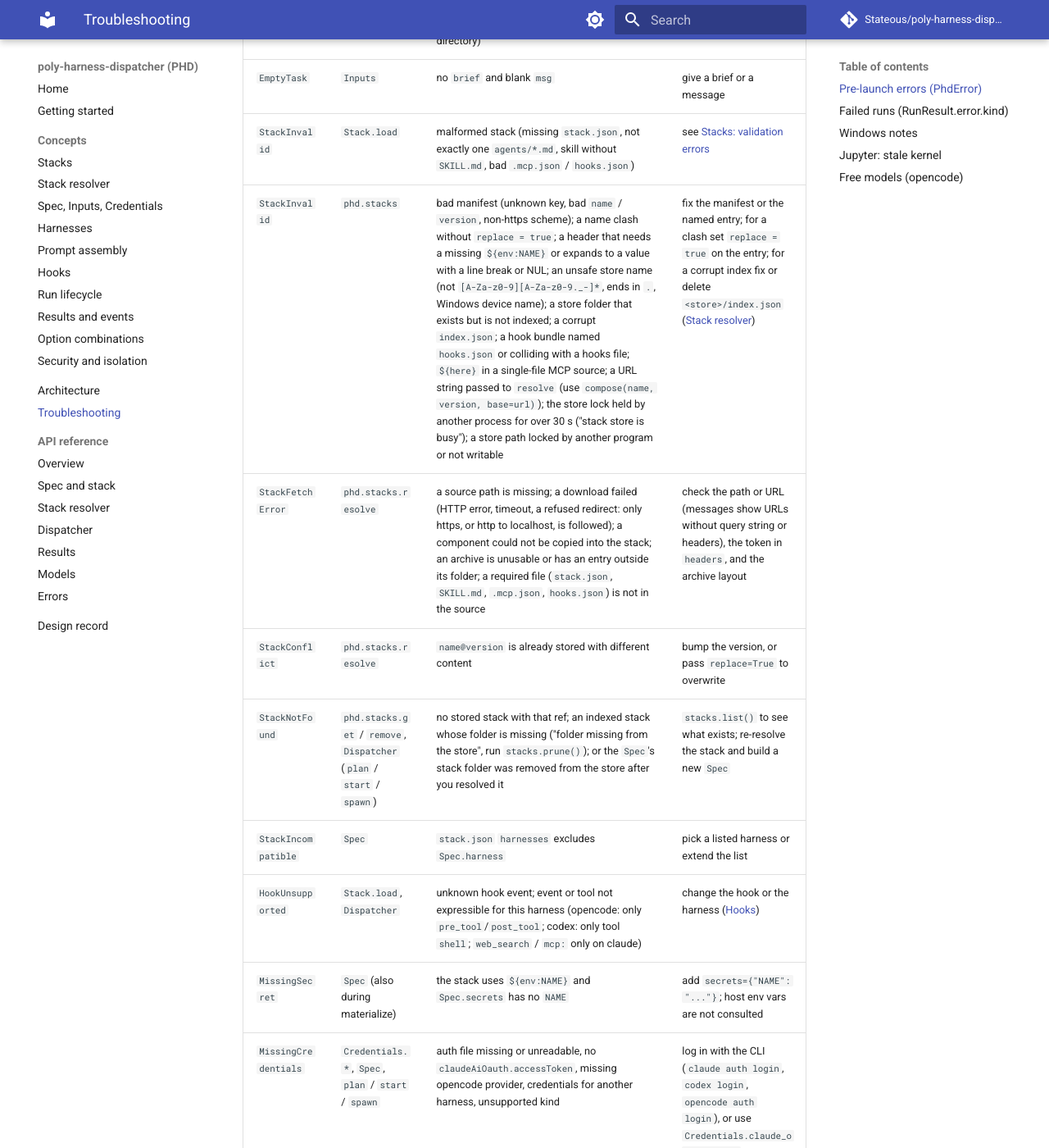
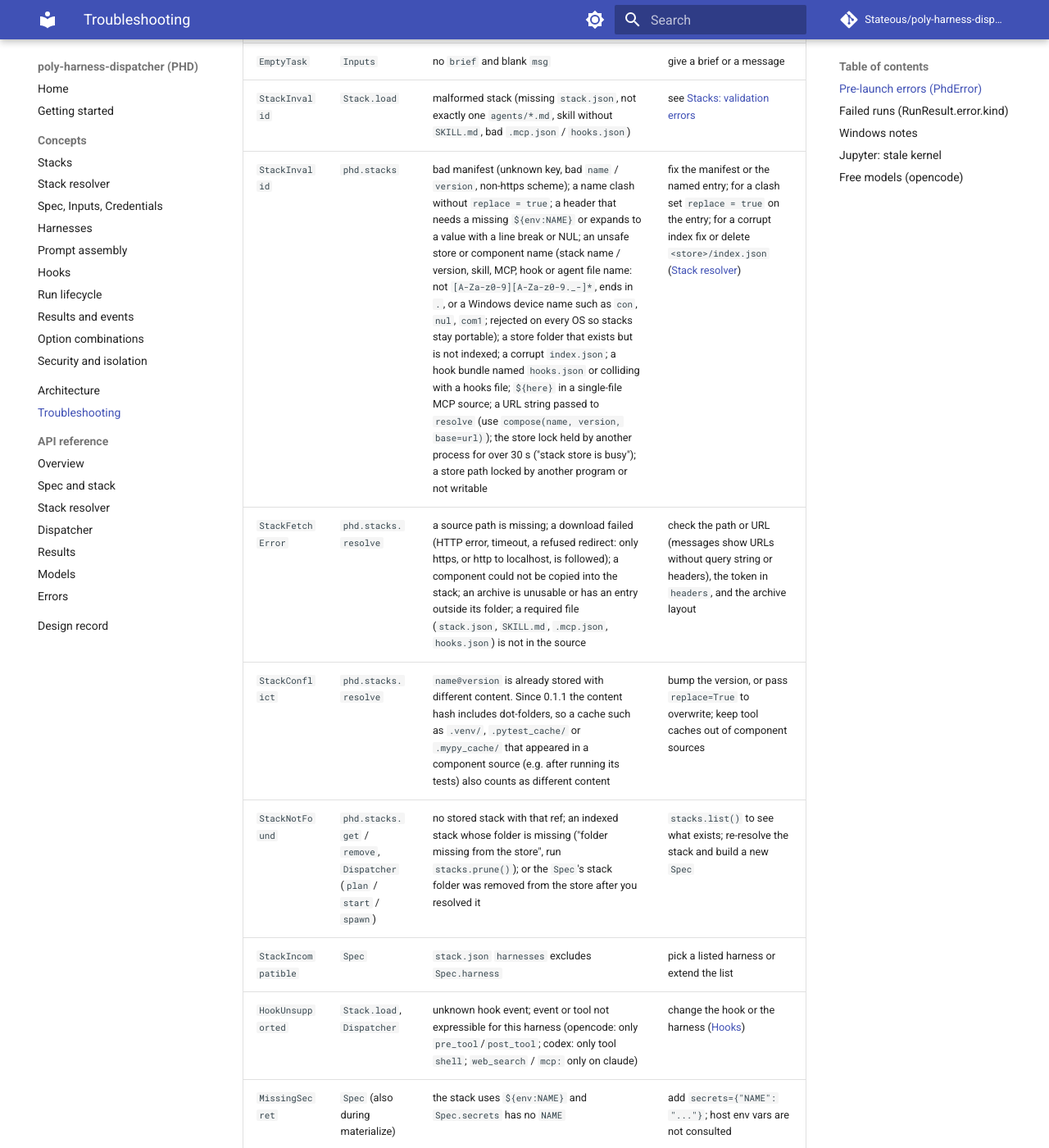
Before and after one commit to StateousLabs/poly-harness-dispatcher, an MkDocs documentation site: the page built from docs/troubleshooting.md, in a window 1280 px wide and 1400 px high, scrolled down 764 px. Shown: the whole window at 82% size. Built offline with MkDocs 1.6.1 and Material for MkDocs 9.7.7, drawn with Linux system fonts in a browser that asks for light colours; comment, search, counter and statistics services are not loaded; some of the changed text lies outside the part shown.

Commit message:
Troubleshooting: 0.1.1 name rule, dot-folder hash conflicts, sweep wait, codex token refresh
Co-Authored-By: Claude Opus 5.5 <noreply@anthropic.com>
Claude-Session: https://claude.ai/code/session_013Y5zqw3Gd7dFuxyoGDVHGQ

```diff
--- a/docs/troubleshooting.md
+++ b/docs/troubleshooting.md
@@ -15,9 +15,9 @@ All inherit from `phd.PhdError`; each message names the file, field or value inv
 | `InputNotFound` | `Inputs` | `brief` or `rules` is not a file (relative paths resolve against the Python process's current directory) | use an absolute path |
 | `EmptyTask` | `Inputs` | no `brief` and blank `msg` | give a brief or a message |
 | `StackInvalid` | `Stack.load` | malformed stack (missing `stack.json`, not exactly one `agents/*.md`, skill without `SKILL.md`, bad `.mcp.json` / `hooks.json`) | see [Stacks: validation errors](concepts/stacks.md#validation-errors) |
-| `StackInvalid` | `phd.stacks` | bad manifest (unknown key, bad `name` / `version`, non-https scheme); a name clash without `replace = true`; a header that needs a missing `${env:NAME}` or expands to a value with a line break or NUL; an unsafe store name (not `[A-Za-z0-9][A-Za-z0-9._-]*`, ends in `.`, Windows device name); a store folder that exists but is not indexed; a corrupt `index.json`; a hook bundle named `hooks.json` or colliding with a hooks file; `${here}` in a single-file MCP source; a URL string passed to `resolve` (use `compose(name, version, base=url)`); the store lock held by another process for over 30 s ("stack store is busy"); a store path locked by another program or not writable | fix the manifest or the named entry; for a clash set `replace = true` on the entry; for a corrupt index fix or delete `<store>/index.json` ([Stack resolver](concepts/stack-resolver.md)) |
+| `StackInvalid` | `phd.stacks` | bad manifest (unknown key, bad `name` / `version`, non-https scheme); a name clash without `replace = true`; a header that needs a missing `${env:NAME}` or expands to a value with a line break or NUL; an unsafe store or component name (stack name / version, skill, MCP, hook or agent file name: not `[A-Za-z0-9][A-Za-z0-9._-]*`, ends in `.`, or a Windows device name such as `con`, `nul`, `com1`; rejected on every OS so stacks stay portable); a store folder that exists but is not indexed; a corrupt `index.json`; a hook bundle named `hooks.json` or colliding with a hooks file; `${here}` in a single-file MCP source; a URL string passed to `resolve` (use `compose(name, version, base=url)`); the store lock held by another process for over 30 s ("stack store is busy"); a store path locked by another program or not writable | fix the manifest or the named entry; for a clash set `replace = true` on the entry; for a corrupt index fix or delete `<store>/index.json` ([Stack resolver](concepts/stack-resolver.md)) |
 | `StackFetchError` | `phd.stacks.resolve` | a source path is missing; a download failed (HTTP error, timeout, a refused redirect: only https, or http to localhost, is followed); a component could not be copied into the stack; an archive is unusable or has an entry outside its folder; a required file (`stack.json`, `SKILL.md`, `.mcp.json`, `hooks.json`) is not in the source | check the path or URL (messages show URLs without query string or headers), the token in `headers`, and the archive layout |
-| `StackConflict` | `phd.stacks.resolve` | `name@version` is already stored with different content | bump the version, or pass `replace=True` to overwrite |
+| `StackConflict` | `phd.stacks.resolve` | `name@version` is already stored with different content. Since 0.1.1 the content hash includes dot-folders, so a cache such as `.venv/`, `.pytest_cache/` or `.mypy_cache/` that appeared in a component source (e.g. after running its tests) also counts as different content | bump the version, or pass `replace=True` to overwrite; keep tool caches out of component sources |
 | `StackNotFound` | `phd.stacks.get` / `remove`, `Dispatcher` (`plan` / `start` / `spawn`) | no stored stack with that ref; an indexed stack whose folder is missing ("folder missing from the store", run `stacks.prune()`); or the `Spec`'s stack folder was removed from the store after you resolved it | `stacks.list()` to see what exists; re-resolve the stack and build a new `Spec` |
 | `StackIncompatible` | `Spec` | `stack.json` `harnesses` excludes `Spec.harness` | pick a listed harness or extend the list |
 | `HookUnsupported` | `Stack.load`, `Dispatcher` | unknown hook event; event or tool not expressible for this harness (opencode: only `pre_tool`/`post_tool`; codex: only tool `shell`; `web_search` / `mcp:` only on claude) | change the hook or the harness ([Hooks](concepts/hooks.md)) |
@@ -27,7 +27,7 @@ All inherit from `phd.PhdError`; each message names the file, field or value inv
 | `UnsupportedFeature` | `plan` / `start` / `spawn` with `session_id` | `Inputs.rules` on a resumed turn ("rules cannot be passed when resuming a session": rules are part of the session's system prompt) | resume without `rules`; the session's original rules are re-applied automatically (start a new session to change them) |
 | `InvalidSpec` | `Spec` | blank `model`; bad `project_config` / `autonomy`; non-bool `harness_builtins` / `schema_repair`; `timeout_s` / `budget_usd` not positive or not finite (NaN, infinity); `idle_timeout_s` not a positive finite number; `output_schema` that is not a valid JSON Schema (the message names the problem and its path), including one with a `$ref` that does not resolve (`unresolvable $ref: ...`; remote references are never fetched) | fix the value |
 | `InvalidRunsRoot` | `Dispatcher` | codex with `runs_root` under the system temp directory | use a `runs_root` outside `%TEMP%` / `/tmp` (the default `~/.phd/runs` is fine) |
-| `NotResumable` | `plan` / `start` / `spawn` with `session_id` | another live run is using the session right now ("is busy with run …"); the session's recorded home is not `<runs_root>/<run_id>/home` of a run in this ledger ("is not a run home") or is, or contains, a symlink / junction where PHD writes ("is a symlink or junction"); the session's `run.json` was deleted ("has no run.json"); `plan()` with a session that cannot be resumed | for "busy", wait for (or cancel) the named run: a lock left by a crashed process is taken over automatically, and `<home>/.phd-session.lock` can be deleted by hand if its pid was reused by another process |
+| `NotResumable` | `plan` / `start` / `spawn` with `session_id` | another live run is using the session right now ("is busy with run …"); the session's recorded home is not `<runs_root>/<run_id>/home` of a run in this ledger ("is not a run home") or is, or contains, a symlink / junction where PHD writes ("is a symlink or junction"); the session's `run.json` was deleted ("has no run.json"); `plan()` with a session that cannot be resumed | for "busy", wait for (or cancel) the named run: a lock left by a crashed process is taken over automatically, and a resume that meets PHD's own leftover-credential sweep (first `start`/`plan` of a process) waits up to 2.5 s before reporting busy, and `<home>/.phd-session.lock` can be deleted by hand if its pid was reused by another process |
 | `ModelNotSupported` | `Dispatcher` (claude); `start()` / `run()` / `plan()` (codex) | model not in the harness catalogue; `.hint` holds the closest match, `.supported` the list. opencode only warns (`model ... is not in the opencode model catalogue`) | use a listed model, or `validate_model=False` to skip the check |
 
 `RuntimeError: spawn() cannot run inside an event loop` (not a `PhdError`): you called the blocking API
@@ -41,7 +41,7 @@ harness lines and `log` events), `result.run_dir/run.json` (exact argv, redacted
 
 | `kind` (status) | Meaning | What to check |
 |---|---|---|
-| `auth` (`auth_failed`) | the harness reported a login/authorization problem | expired `claude_host_login` access token (run `claude` once interactively or switch to `claude setup-token`); stale codex/opencode auth file; the run does not see your shell's `ANTHROPIC_API_KEY` etc. by design |
+| `auth` (`auth_failed`) | the harness reported a login/authorization problem | expired `claude_host_login` access token (run `claude` once interactively or switch to `claude setup-token`); stale codex/opencode auth file; codex only: if codex refreshed its token during the previous turn, that refreshed token was discarded with the run's `auth.json` copy, so log in again with `codex login` (never observed so far); the run does not see your shell's `ANTHROPIC_API_KEY` etc. by design |
 | `model_unavailable` (`failed`) | model exists but this account cannot use it (for example `404 model does not exist or you do not have access`) | pick another model; the catalogue cannot detect entitlement |
 | `billing` (`failed`) | out of credit (for example opencode `402 Insufficient account funds`) | top up or use another model / provider |
 | `budget` (`budget_exceeded`) | this turn's cost passed `budget_usd` (for claude on a resumed turn: its cumulative figure minus the session's earlier cost) | raise the budget; `cost_usd` shows what this run spent, `session_cost_usd` (claude) the whole session |
```
